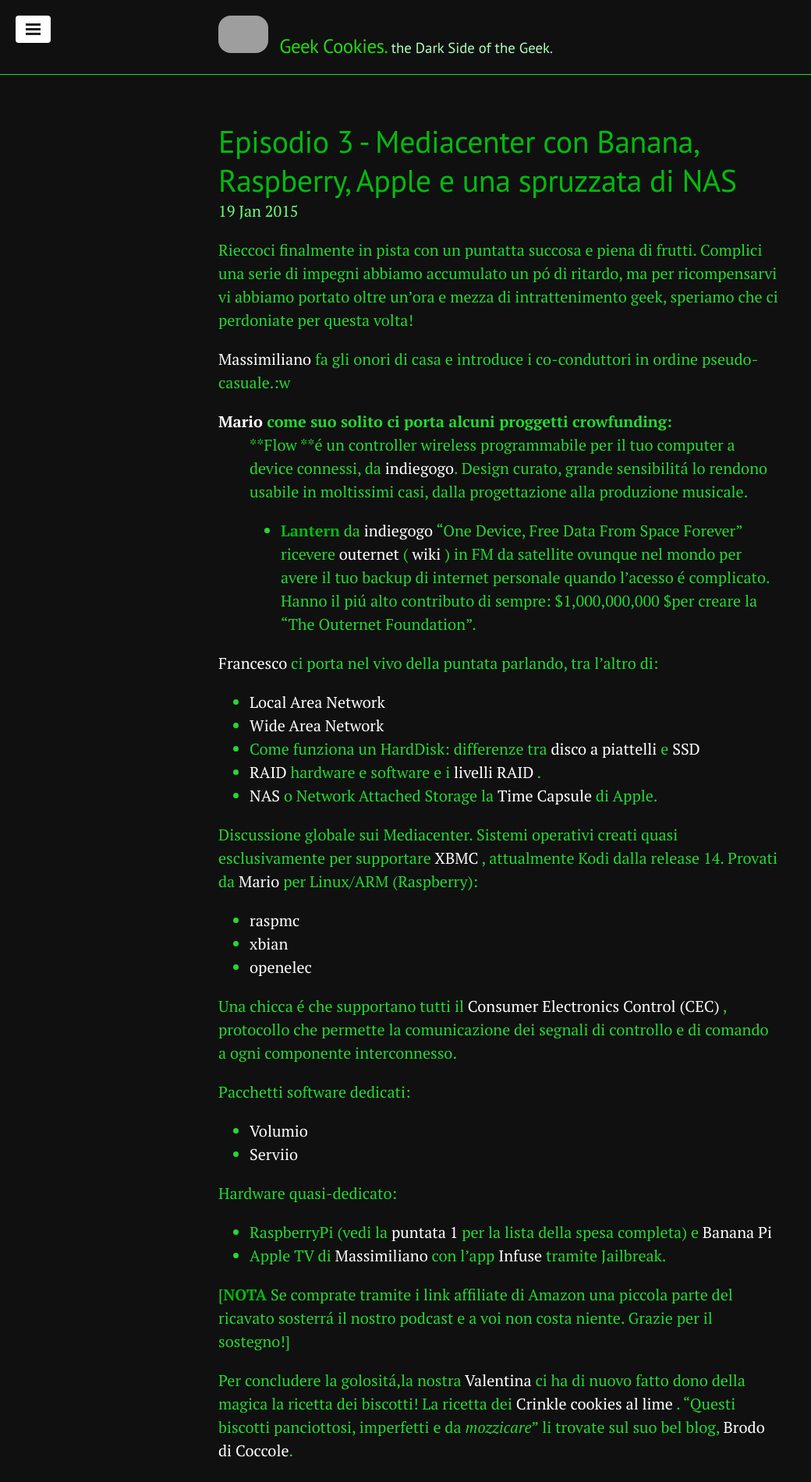
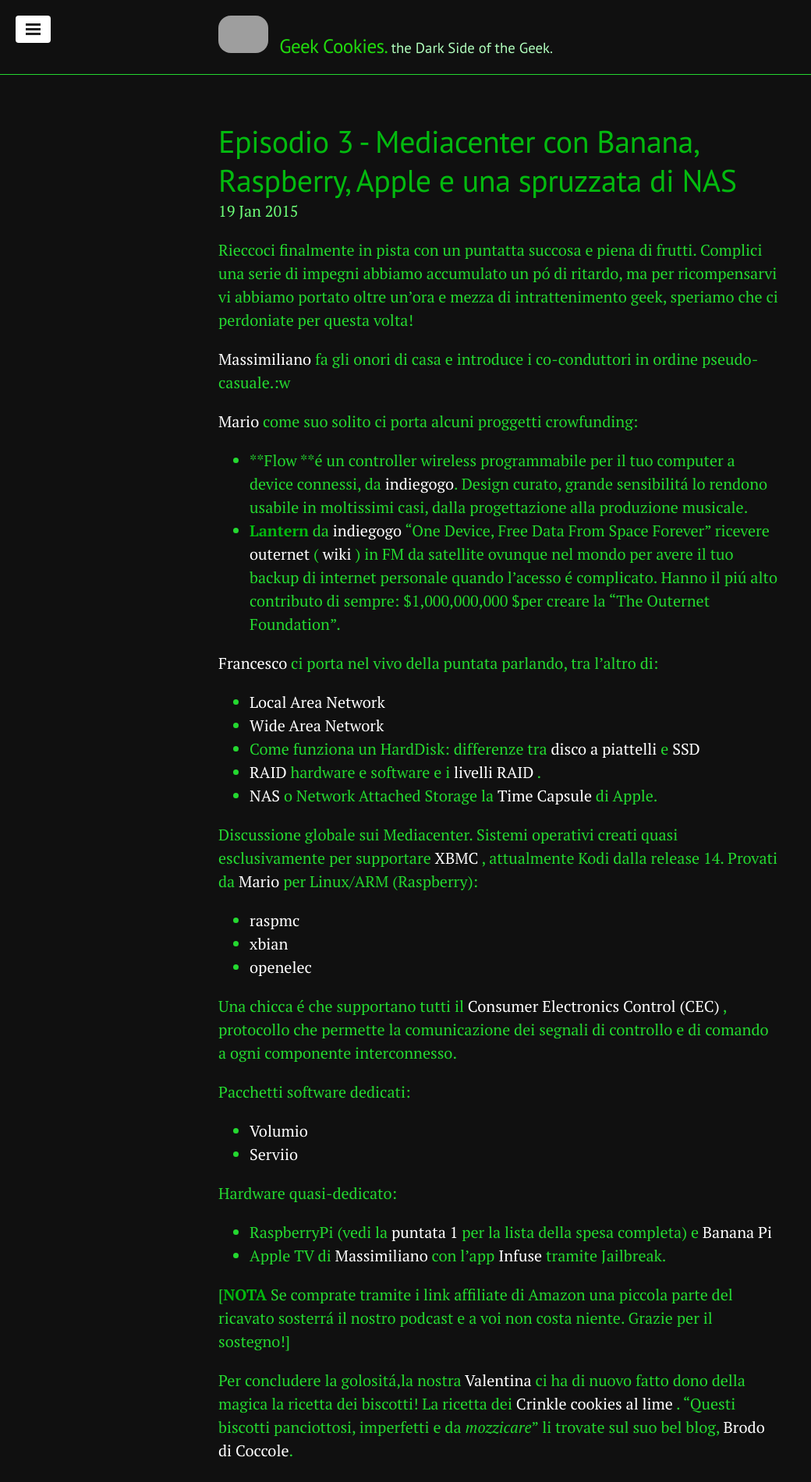
Before and after one commit to geekcookies/geekcookies.github.io, a Jekyll site: the page built from _posts/2015-01-19-episodio-3.md, in a window 1280 px wide. Shown: the top 1901 px of the page at 78% size, without its empty margins (0-1040 px from the left). Built offline with Jekyll 4.4.1, drawn with Linux system fonts in a browser that asks for light colours; nearby versions of some CDN libraries; Markdown is read by kramdown in place of the engine named in the settings; comment, search, counter and statistics services are not loaded; grey boxes are pictures that could not be loaded.

Commit message:
ep.3 typos 2

```diff
--- a/_posts/2015-01-19-episodio-3.md
+++ b/_posts/2015-01-19-episodio-3.md
@@ -19,7 +19,7 @@
 
 [Mario][twittermar] come suo solito ci porta alcuni proggetti crowfunding:
 
-: **Flow **é un controller wireless programmabile per il tuo computer a device connessi, da [indiegogo][flowindiegogo]. Design curato, grande sensibilitá lo rendono usabile in moltissimi casi, dalla progettazione alla produzione musicale.
+- **Flow **é un controller wireless programmabile per il tuo computer a device connessi, da [indiegogo][flowindiegogo]. Design curato, grande sensibilitá lo rendono usabile in moltissimi casi, dalla progettazione alla produzione musicale.
 - **Lantern** da [indiegogo][lanternindiegogo] "One Device, Free Data From Space Forever" ricevere [outernet](https://www.outernet.is/en/) ( [wiki](http://en.wikipedia.org/wiki/Outernet) ) in FM da satellite ovunque nel mondo per avere il tuo backup di internet personale quando l'acesso é complicato. Hanno il piú alto contributo di sempre: $1,000,000,000 $per creare la “The Outernet Foundation”.
 
 [Francesco][twitterfra] ci porta nel vivo della puntata parlando, tra l'altro di:
```
